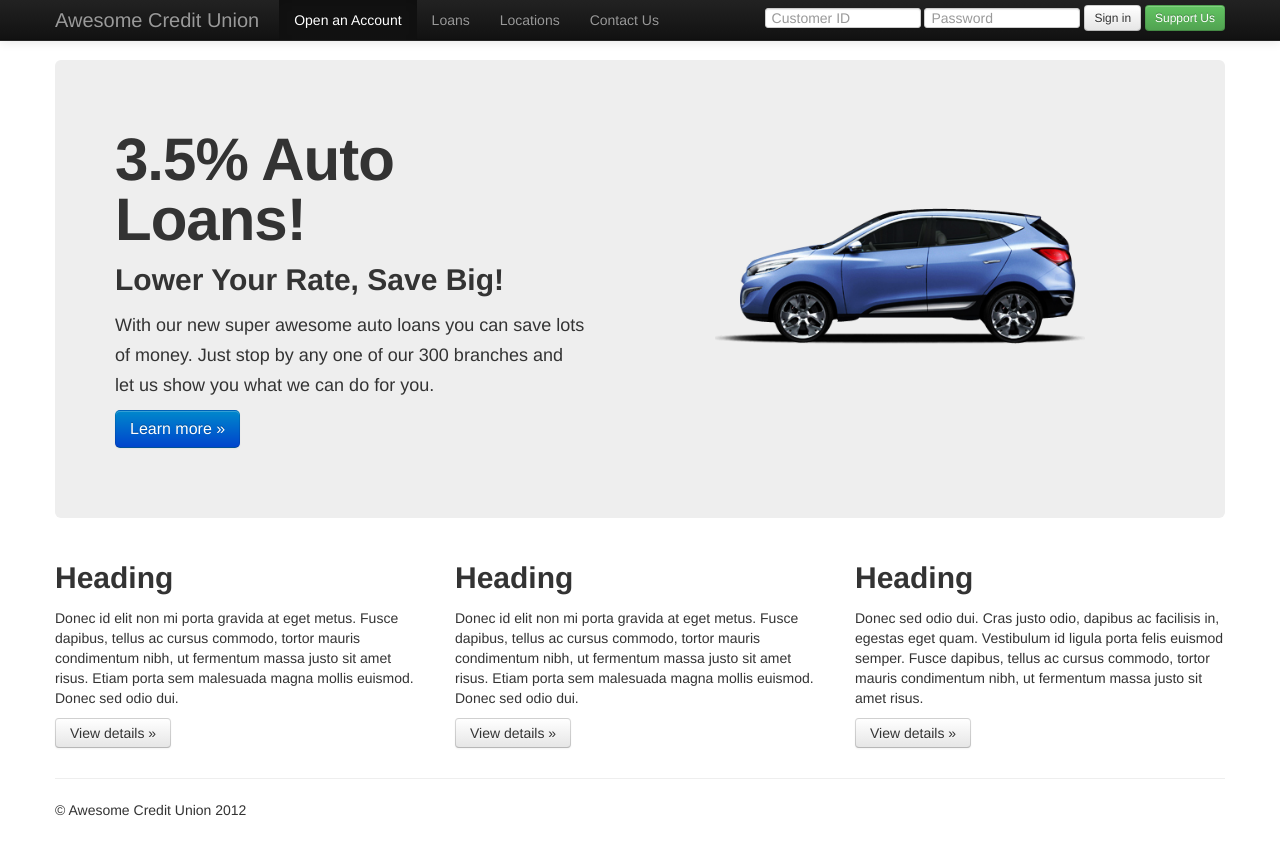
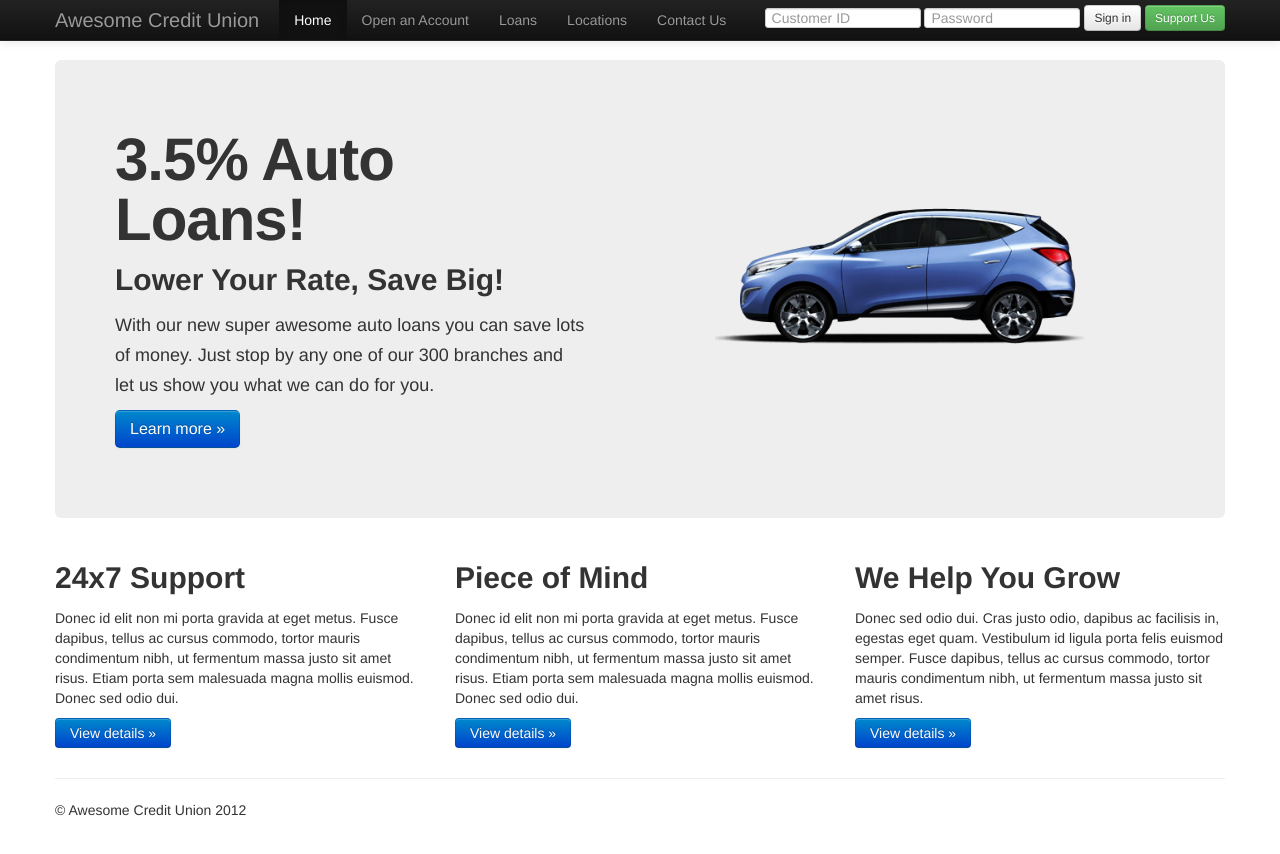
Before and after one commit to dvideby0/Knockout, a plain HTML site: page Website/httpdocs/index.html in a window 1280 px wide. Drawn offline with Linux system fonts and the light colour scheme.

Commit message:
Finished Example CU Theme

```diff
--- a/Website/httpdocs/index.html
+++ b/Website/httpdocs/index.html
@@ -17,7 +17,8 @@
             <a class="brand" href="#">Awesome Credit Union</a>
             <div class="nav-collapse collapse">
                 <ul class="nav">
-                    <li class="active"><a href="#">Open an Account</a></li>
+                    <li class="active"><a href="#">Home</a></li>
+                    <li><a href="#about">Open an Account</a></li>
                     <li><a href="#about">Loans</a></li>
                     <li><a href="#about">Locations</a></li>
                     <li><a href="#contact">Contact Us</a></li>
@@ -50,19 +51,19 @@
     </div>
     <div class="row">
         <div class="span4">
-            <h2>Heading</h2>
+            <h2>24x7 Support</h2>
             <p>Donec id elit non mi porta gravida at eget metus. Fusce dapibus, tellus ac cursus commodo, tortor mauris condimentum nibh, ut fermentum massa justo sit amet risus. Etiam porta sem malesuada magna mollis euismod. Donec sed odio dui. </p>
-            <p><a class="btn" href="#">View details &raquo;</a></p>
+            <p><a class="btn btn-primary" href="#">View details &raquo;</a></p>
         </div>
         <div class="span4">
-            <h2>Heading</h2>
+            <h2>Piece of Mind</h2>
             <p>Donec id elit non mi porta gravida at eget metus. Fusce dapibus, tellus ac cursus commodo, tortor mauris condimentum nibh, ut fermentum massa justo sit amet risus. Etiam porta sem malesuada magna mollis euismod. Donec sed odio dui. </p>
-            <p><a class="btn" href="#">View details &raquo;</a></p>
+            <p><a class="btn btn-primary" href="#">View details &raquo;</a></p>
         </div>
         <div class="span4">
-            <h2>Heading</h2>
+            <h2>We Help You Grow</h2>
             <p>Donec sed odio dui. Cras justo odio, dapibus ac facilisis in, egestas eget quam. Vestibulum id ligula porta felis euismod semper. Fusce dapibus, tellus ac cursus commodo, tortor mauris condimentum nibh, ut fermentum massa justo sit amet risus.</p>
-            <p><a class="btn" href="#">View details &raquo;</a></p>
+            <p><a class="btn btn-primary" href="#">View details &raquo;</a></p>
         </div>
     </div>
 
```
